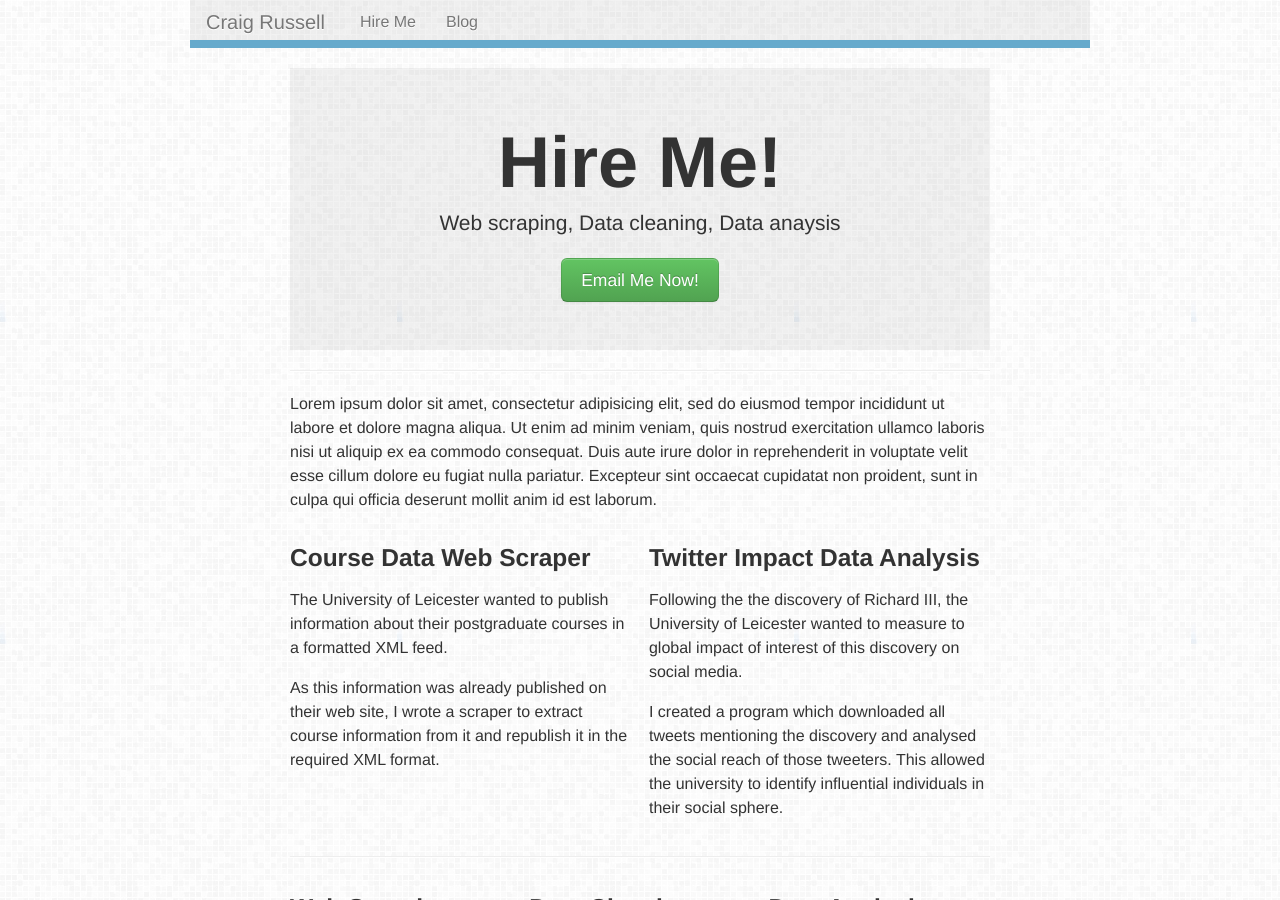
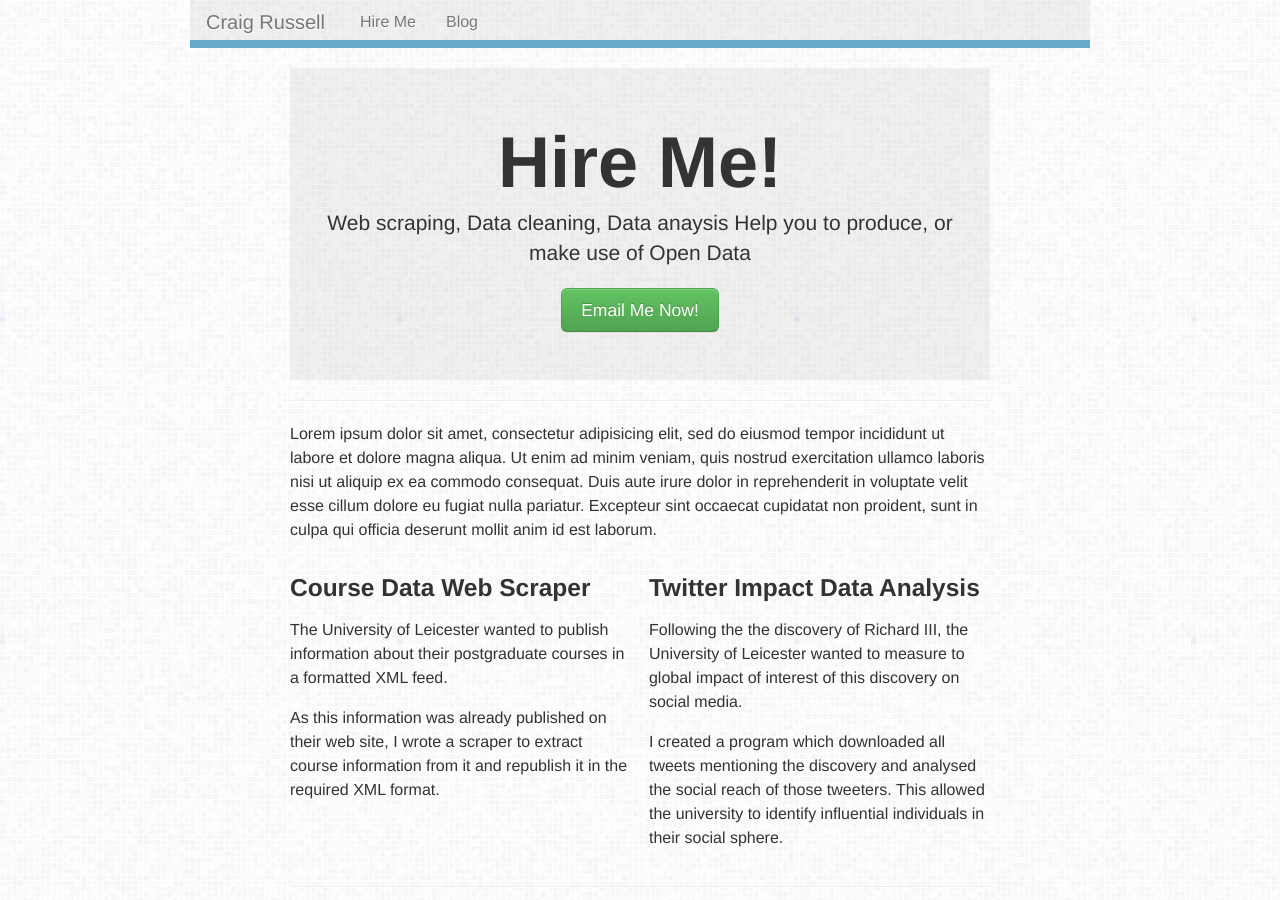
Before and after one commit to craig552uk/craig552uk.github.com, a Jekyll site: the page built from hire-me/index.html, in a window 1280 px wide and 900 px high. Built offline with Jekyll 4.4.1, drawn with Linux system fonts in a browser that asks for light colours; nearby versions of some CDN libraries; library files that are not in the unit come from our copies; Markdown is read by kramdown in place of the engine named in the settings.

Commit message:
Updated copy

```diff
--- a/hire-me/index.html
+++ b/hire-me/index.html
@@ -9,6 +9,7 @@ description:
   <h1>Hire Me!</h1>
   <p class="lead">
     Web scraping, Data cleaning, Data anaysis
+    Help you to produce, or make use of Open Data
   </p>
 
   <a class="btn btn-large btn-success" href="mailto:craig@craig-russell.co.uk?body=%3E%20Hi!%0A%3E%0A%3E%20If%20you're%20contacting%20about%20a%20project%2C%20please%20provide%20some%20information%20about%20%0A%3E%20subject%20matter%2C%20data%20sources%2C%20budget%2C%20timings%20etc.%0A%3E%0A%3E%20Thanks%20for%20getting%20in%20touch!&subject=Hi%20Craig!" target="_blank">Email Me Now!</a>
```
